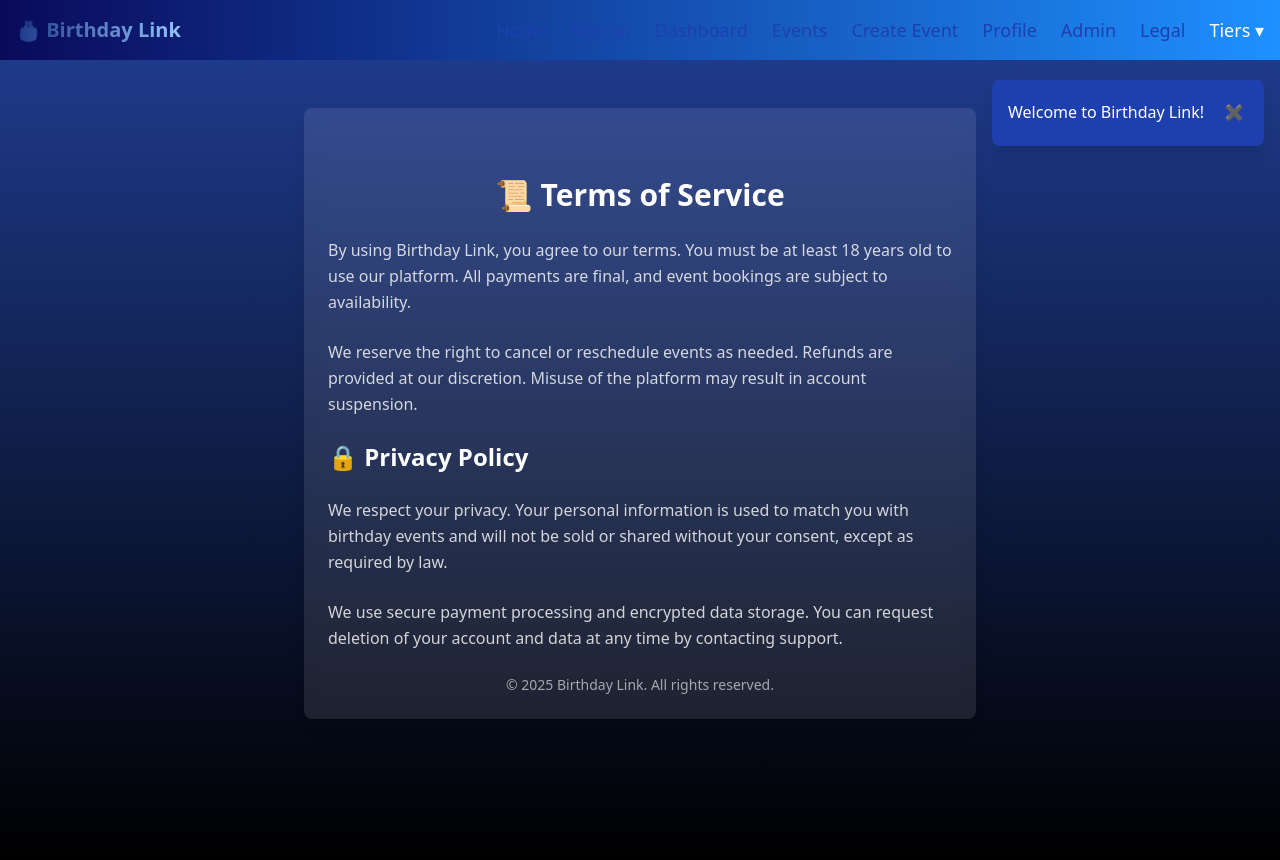
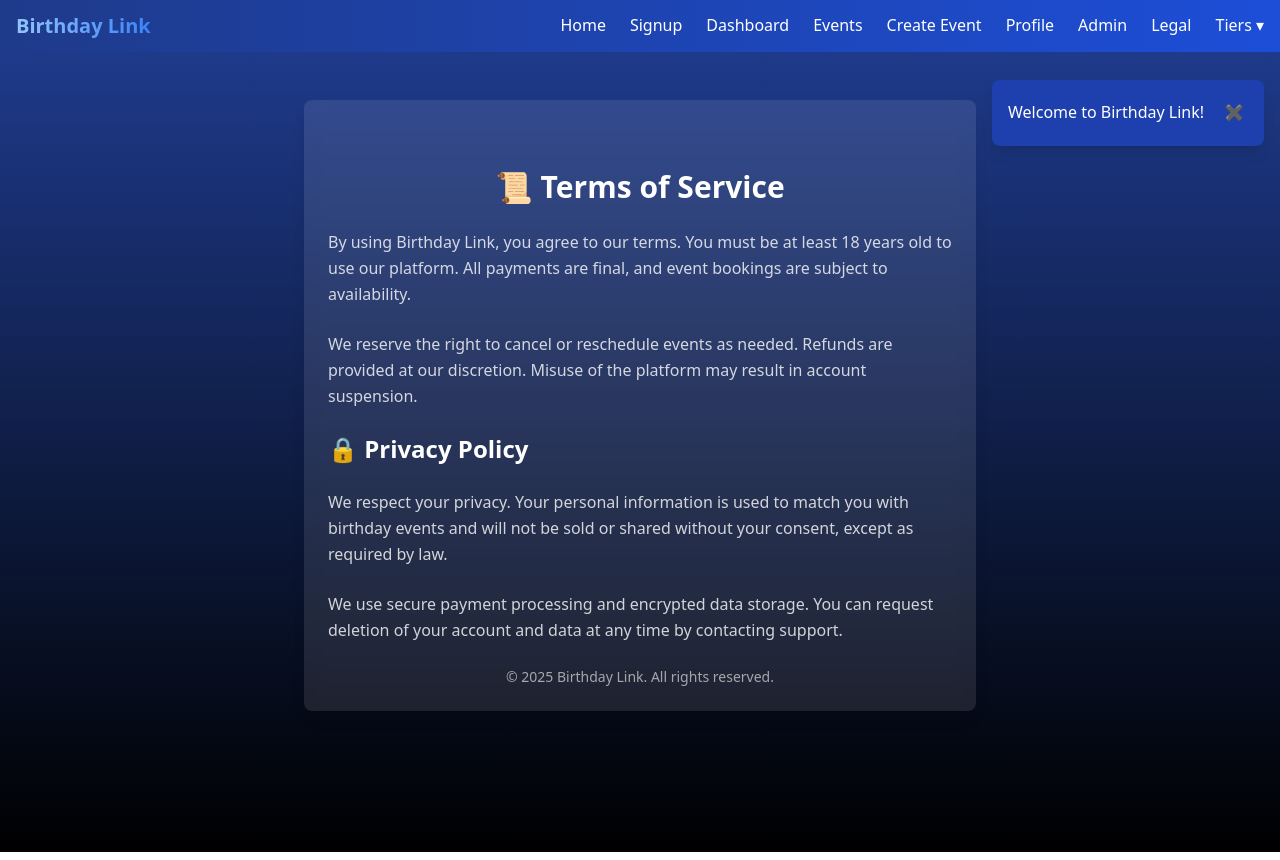
Before and after one commit to xytoxyto/birthday-link, a Next.js app: page /legal in a window 1280 px wide. Built offline with nearby package versions, Linux system fonts and the light colour scheme.

Commit message:
feat: enhance NavBar with desktop tier dropdown and improved styling

```diff
--- a/src/components/NavBar.tsx
+++ b/src/components/NavBar.tsx
@@ -6,6 +6,7 @@ import Link from "next/link";
 export default function NavBar() {
   const [open, setOpen] = useState(false);
   const [tiersOpen, setTiersOpen] = useState(false);
+  const [desktopTiersOpen, setDesktopTiersOpen] = useState(false);
 
   const links = [
     { href: "/", label: "Home" },
@@ -25,53 +26,69 @@ export default function NavBar() {
   ];
 
   return (
-    <header className="bg-gradient-to-r from-[#0a0a5b] to-[#1e90ff] text-white">
-      <div className="max-w-7xl mx-auto flex items-center justify-between px-4 py-3 md:py-4">
-        <Link
-          href="/"
-          className="text-lg md:text-xl font-bold bg-gradient-to-r from-blue-900 to-blue-300 bg-clip-text text-transparent"
-        >
-          🎂 Birthday Link
+    <header className="bg-gradient-to-r from-blue-900 to-blue-700 text-white shadow-lg">
+      <div className="max-w-7xl mx-auto flex items-center justify-between px-4 py-3">
+        <Link href="/" className="text-xl font-bold bg-gradient-to-r from-blue-300 to-blue-500 bg-clip-text text-transparent">
+          Birthday Link
         </Link>
-        <button
-          className="md:hidden text-2xl focus:outline-none"
-          onClick={() => setOpen(!open)}
-          aria-label="Toggle Menu"
-        >
-          ☰
-        </button>
-        <ul className="hidden md:flex items-center space-x-6 text-sm md:text-base lg:text-lg list-none">
+
+        {/* Desktop Navigation - Add this section */}
+        <nav className="hidden md:block">
+          <ul className="flex space-x-6">
             {links.map((l) => (
               <li key={l.href}>
-              <Link href={l.href} className="hover:text-blue-300">
+                <Link
+                  href={l.href}
+                  className="text-white hover:text-yellow-300 transition"
+                >
                   {l.label}
                 </Link>
               </li>
             ))}
-          <li className="relative group">
-            <span className="cursor-pointer select-none">Tiers ▾</span>
-            <ul className="absolute left-0 hidden group-hover:block bg-[#0a0a5b] mt-2 rounded shadow-lg list-none whitespace-nowrap text-sm">
+            <li className="relative">
+              <button
+                onClick={() => setDesktopTiersOpen(!desktopTiersOpen)}
+                className="text-white hover:text-yellow-300 transition flex items-center"
+                onBlur={() => setTimeout(() => setDesktopTiersOpen(false), 100)}
+              >
+                Tiers {desktopTiersOpen ? "▴" : "▾"}
+              </button>
+              {desktopTiersOpen && (
+                <ul className="absolute z-10 right-0 mt-2 w-48 bg-blue-900 rounded-lg shadow-lg overflow-hidden">
                   {tierLinks.map((t) => (
                     <li key={t.href}>
-                  <Link href={t.href} className="block px-4 py-2 hover:bg-blue-700">
+                      <Link
+                        href={t.href}
+                        className="block px-4 py-2 text-white hover:bg-blue-800 transition"
+                      >
                         {t.label}
                       </Link>
                     </li>
                   ))}
                 </ul>
+              )}
             </li>
           </ul>
+        </nav>
+
+        <button
+          onClick={() => setOpen(!open)}
+          className="md:hidden focus:outline-none focus:ring-2 focus:ring-yellow-400"
+        >
+          {open ? "✖️" : "☰"}
+        </button>
       </div>
+
       <div
-        className={`md:hidden overflow-hidden transition-all duration-300 ${open ? "max-h-screen" : "max-h-0"}`}
+        className={`md:hidden transition-all duration-300 ease-in-out overflow-hidden ${open ? "max-h-screen" : "max-h-0"}`}
       >
-        <ul className="flex flex-col space-y-2 p-4 bg-blue-900 rounded-lg shadow-lg list-none">
+        <ul className="bg-blue-900/90 backdrop-blur-md rounded-lg shadow-lg p-4 space-y-2 list-none">
           {links.map((l) => (
             <li key={l.href}>
               <Link
                 href={l.href}
                 onClick={() => setOpen(false)}
-                className="block py-2 text-white visited:text-white no-underline hover:bg-blue-700 rounded px-4"
+                className="block px-4 py-2 rounded text-white no-underline hover:bg-blue-800 transition"
               >
                 {l.label}
               </Link>
@@ -80,18 +97,18 @@ export default function NavBar() {
           <li className="pt-2 font-semibold">
             <button
               onClick={() => setTiersOpen(!tiersOpen)}
-              className="appearance-none flex items-center w-full text-left py-2 bg-blue-900 text-white no-underline hover:bg-blue-700 rounded px-4"
+              className="flex items-center w-full text-left px-4 py-2 rounded text-white no-underline hover:bg-blue-800 transition"
             >
-              Tiers <span className="ml-1">{tiersOpen ? "▴" : "▾"}</span>
+              Tiers {tiersOpen ? "▴" : "▾"}
             </button>
             {tiersOpen && (
-              <ul className="pl-4 list-none space-y-1 mt-1">
+              <ul className="pl-4 space-y-1 mt-1">
                 {tierLinks.map((t) => (
                   <li key={t.href}>
                     <Link
                       href={t.href}
                       onClick={() => setOpen(false)}
-                      className="block py-1 text-white visited:text-white no-underline hover:bg-blue-700 rounded px-4"
+                      className="block px-4 py-2 rounded text-white no-underline hover:bg-blue-800 transition"
                     >
                       {t.label}
                     </Link>
```
Lines whose indentation alone changed are shown as unchanged.
